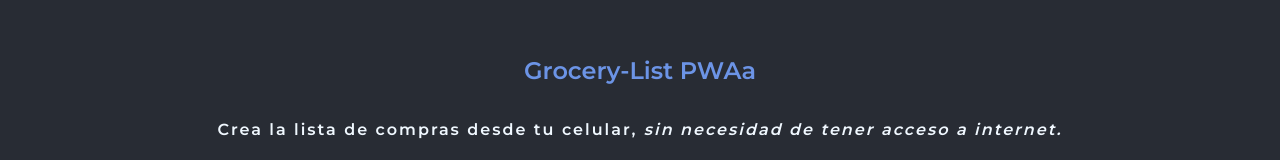
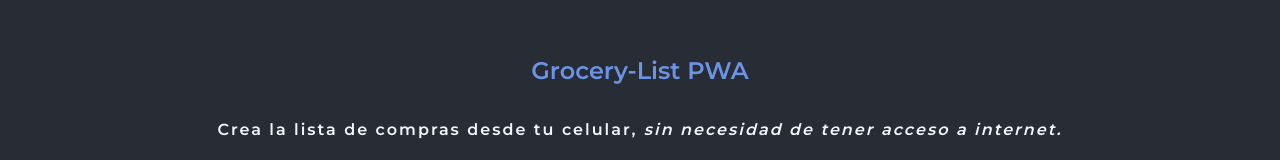
Before and after one commit to nima8998/grocery-list, a React (Create React App) app: page / in a window 1280 px wide. Shown: the part 247-407 px from the top of the page. Built offline with nearby package versions, Linux system fonts and the light colour scheme.

Commit message:
rever test

```diff
--- a/src/components/Home.js
+++ b/src/components/Home.js
@@ -7,7 +7,7 @@ export default function Home() {
   return (
     <Wrapper>
         <Title>
-            Grocery-List PWAa
+            Grocery-List PWA
         </Title>
         <Description>
             Crea la lista de compras desde tu celular, <i>sin necesidad de tener acceso a internet.</i>
```
